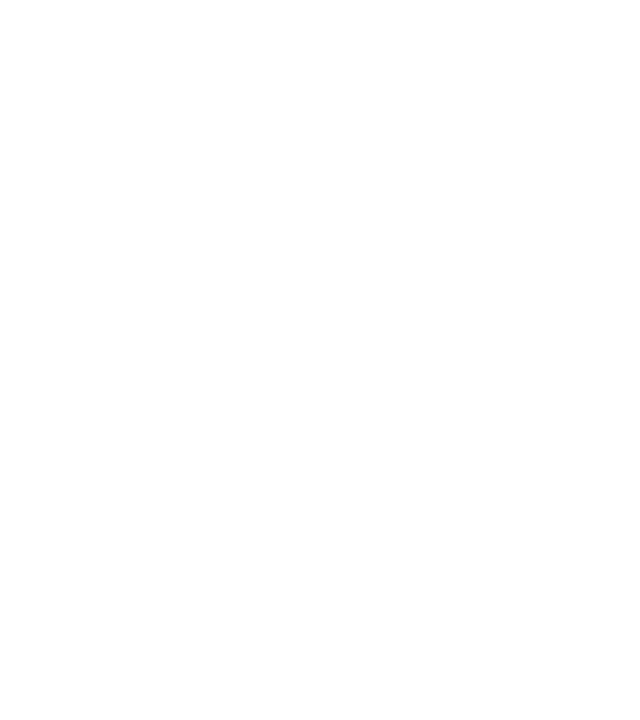
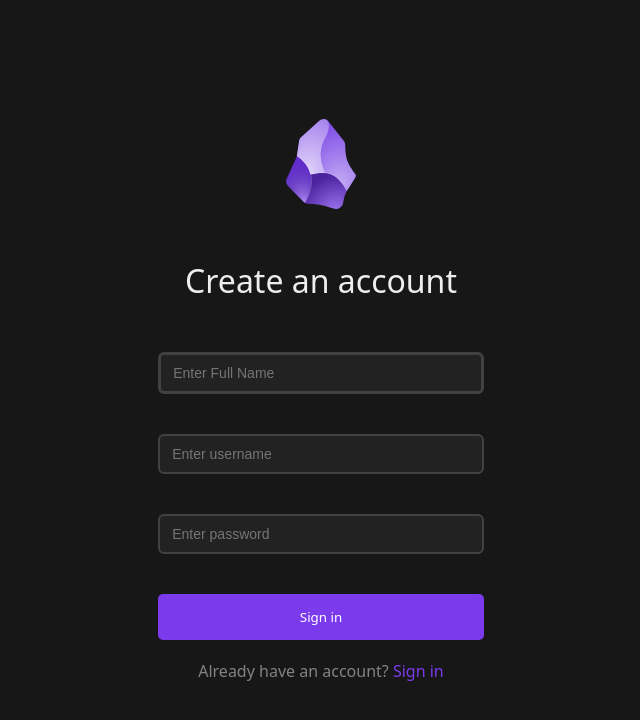
Before and after one commit to Arslan909/notes-app-inReact, a React (Vite) app in the folder note_app_frontend/: page /signup in a window 1280 px wide. Before the commit this address had no page. Shown: the top 720 px of the page, without its empty margins (319-959 px from the left). Built offline with nearby package versions, Linux system fonts and the light colour scheme; a web font is replaced by a local one.

Commit message:
That’s life, you know you never end up where you thought you wanted to be

```diff
--- a/note_app_frontend/src/Index.jsx
+++ b/note_app_frontend/src/Index.jsx
@@ -1,10 +1,11 @@
 import { BrowserRouter, Routes, Route } from "react-router-dom"
 
 
-import Entrance from './components/Entrance.jsx'
+// import Entrance from './components/Entrance.jsx'
 import Login from './components/Login.jsx'
+import Signup from './components/Signup.jsx'
 import App from './Notes.jsx'
-import Test from './components/Test.jsx'
+// import Test from './components/Test.jsx'
 
 
 export default function Index() {
@@ -14,12 +15,10 @@ export default function Index() {
 			<BrowserRouter>
 
 				<Routes>
-                    {/* <Route path="/" element={<Entrance/>}></Route>
-                    <Route path="/login" element={<Login/>}></Route> */}
-                    <Route path="/" element={<App/>}></Route>
+                    <Route path="/login" element={<Login/>}></Route>
+                    <Route path="/signup" element={<Signup/>}></Route>
+                    <Route path="/notes" element={<App/>}></Route>
 
-                    {/* <Route path="/test/:id" element={<Test/>}></Route> */}
-                    <Route path="/t est" element={<Test/>}></Route>
 				</Routes>
 			</BrowserRouter>
 
--- a/note_app_frontend/src/assets/BasicPopover.jsx
+++ b/note_app_frontend/src/assets/BasicPopover.jsx
@@ -90,7 +90,7 @@ export default function BasicPopover() {
   return (
     <div>
       <Tooltip title="check notifications" placement='right'>
-        <NotificationsActiveOutlinedIcon className='notfication-icon' onClick={handleClick} sx={{ color: "#9f9e9f" }} />
+        <NotificationsActiveOutlinedIcon className='notfication-icon' onClick={handleClick} />
       </Tooltip>
 
       {/* <Button aria-describedby={id} variant="contained" onClick={handleClick}>
--- /dev/null
+++ b/note_app_frontend/src/components/Css/login.css
@@ -0,0 +1,112 @@
+
+.login-container {
+  background-color: #161716;
+  width: 100vw;
+  height: 100vh;
+  display: flex;
+  justify-content: center;
+  align-items: center;
+  color: #efeeef;
+  font-family: ui-sans-serif, system-ui, -apple-system, BlinkMacSystemFont, Roboto, "Inter", "Helvetica Neue", Arial, "Noto Sans", sans-serif, "Apple Color Emoji", "Segoe UI Emoji", "Segoe UI Symbol", "Noto Color Emoji";
+
+
+}
+
+.login-form {
+  display: flex;
+  flex-direction: column;
+  width: 27%;
+  justify-content: center;
+  align-items: center;
+  /* background-color: blue; */
+  padding: 10px;
+}
+
+.login-form img {
+  width: 90px;
+  height: 90px;
+  margin-bottom: 50px;
+}
+
+.login-form input {
+  width: 100%;
+  /* height: 30px; */
+  padding-top: 0.5rem;
+  padding-bottom: 0.5rem;
+  padding-left: 0.75rem;
+  padding-right: 0.75rem;
+
+  background: rgb(34 34 34);
+  border-radius: 6px;
+  border: 2px solid #404141;
+  margin-bottom: 40px;
+  font-size: 0.875rem;
+  line-height: 1.25rem;
+  color: rgb(255 255 255);
+  outline: none;
+  cursor: pointer;
+
+}
+
+.login-form input:focus {
+  border: 3px solid #404141;
+  outline: none;
+}
+
+.login-form button {
+  width: 100%;
+  padding: 0.75rem;
+  border-radius: 5px;
+  outline: none;
+  border: 2px solid rgb(124 58 237);
+  background-color: rgb(124 58 237);
+  color: rgb(255 255 255);
+  margin-bottom: 20px;
+  font-family: ui-sans-serif, system-ui, -apple-system, BlinkMacSystemFont, Roboto, "Inter", "Helvetica Neue", Arial, "Noto Sans", sans-serif, "Apple Color Emoji", "Segoe UI Emoji", "Segoe UI Symbol", "Noto Color Emoji";
+  cursor: pointer;
+}
+.login-form button:hover {
+  background-color: rgb(139 92 246);
+  border: 2px solid rgb(139 92 246);
+}
+
+.login-form h1 {
+  margin-bottom: 50px;
+  font-weight: 500;
+  text-align: center;
+}
+
+.create-account-text {
+  color: #828383;
+}
+
+.create-account-text span{
+  color:rgb(124 58 237);
+}
+.sign-up-link {
+  color:rgb(124 58 237);
+  text-decoration: none;
+}
+
+.forgot-text{
+  color:rgb(124 58 237);
+  margin-left: auto;
+}
+
+.error-msg{
+  background-color: rgb(69 10 10 );
+  border: 2px solid rgb(127 29 29 );
+  font-size: 0.875rem;
+  line-height: 1.25rem;
+  color: rgb(248 113 113 );
+  width: 100%;
+  text-align: center;
+  margin-bottom: 20px;
+  border-radius: 5px;
+
+  padding-top: 0.5rem;
+  padding-bottom: 0.5rem;
+  padding-left: 0.75rem;
+  padding-right: 0.75rem;
+
+}
--- a/note_app_frontend/src/components/Login.jsx
+++ b/note_app_frontend/src/components/Login.jsx
@@ -1,5 +1,6 @@
 import React from "react";
-import { useNavigate } from 'react-router-dom';
+import { useNavigate, Link } from 'react-router-dom';
+import "./Css/login.css"
 
 export default function Login() {
     const [loginData, setLoginData] = React.useState({
@@ -7,16 +8,25 @@ export default function Login() {
         password: ""
     });
     const navigate = useNavigate();
+    const [errorMsg, setErrorMsg] = React.useState("")
 
-    React.useEffect(()=>{
-        fetch("http://127.0.0.1:5000/")
-            .then(res => res.json())
-            .then(data => console.log(data))
-    }, [])
+    // React.useEffect(() => {
+    //     fetch("http://127.0.0.1:5000/")
+    //         .then(res => res.json())
+    //         .then(data => console.log(data))
+    // }, [])
 
     function handleSubmit(event) {
         event.preventDefault();
         // console.log(loginData);
+        if(loginData.username === ""){
+            setErrorMsg("Email is not valid")
+            return
+        }
+        else if(loginData.password === ""){
+            setErrorMsg("Password is not valid")
+            return
+        }
 
 
         fetch("http://127.0.0.1:5000/login", {
@@ -34,8 +44,13 @@ export default function Login() {
                 }
             })
             .then(data => {
-            console.log(data.userId);
+                // console.log(data.userId);
+                // console.log(data.access_token);
+
                 localStorage.setItem('userId', data.userId);
+                if(data.access_token !== "" ){
+                    localStorage.setItem('access_token', data.access_token);
+                }
                 navigate('/notes');
 
             })
@@ -44,6 +59,7 @@ export default function Login() {
     }
 
     function handleChange(event) {
+        setErrorMsg("")
         const { name, value } = event.target;
         setLoginData((prevData) => ({
             ...prevData,
@@ -52,7 +68,12 @@ export default function Login() {
     }
 
     return (
+        <div className="login-container">
+
             <form className="login-form" onSubmit={handleSubmit}>
+                <img src="obsidian-logo.svg" alt="obsidian logo" />
+                <h1>Sign in to your account</h1>
+                {errorMsg !== "" ?  <h3 className="error-msg">{errorMsg}</h3> : null}
                 <input
                     id="username"
                     type="text"
@@ -60,8 +81,10 @@ export default function Login() {
                     value={loginData.username}
                     onChange={handleChange}
                     placeholder="Enter username"
-                required
+                    // required
+                    autoFocus
                 />
+                <p className="forgot-text">Forgot password?</p>
                 <input
                     id="password"
                     type="password"
@@ -69,9 +92,11 @@ export default function Login() {
                     value={loginData.password}
                     onChange={handleChange}
                     placeholder="Enter password"
-                required
+                    // required
                 />
-            <button type="submit">Login</button>
+                <button type="submit">Sign in</button>
+                <p className="create-account-text">Dont have an account? <span><Link to="/signup" className="sign-up-link">Create an account</Link></span></p>
             </form>
+        </div>
     );
 }
--- /dev/null
+++ b/note_app_frontend/src/components/Signup.jsx
@@ -0,0 +1,103 @@
+import React from "react";
+import { useNavigate, Link } from 'react-router-dom';
+import "./Css/login.css"
+
+export default function Login() {
+  const [loginData, setLoginData] = React.useState({
+    fullName: "",
+    username: "",
+    password: ""
+  });
+  const navigate = useNavigate();
+  const [errorMsg, setErrorMsg] = React.useState("")
+
+  function handleSubmit(event) {
+    event.preventDefault();
+    // console.log(loginData);
+    if (loginData.fullName === "") {
+      setErrorMsg("Name is not valid")
+      return
+    }
+    else if (loginData.username === "") {
+      setErrorMsg("Email is not valid")
+      return
+    }
+    else if (loginData.password === "") {
+      setErrorMsg("Password is not valid")
+      return
+    }
+
+
+    fetch("http://127.0.0.1:5000/signup", {
+      method: "POST",
+      body: JSON.stringify(loginData),
+      headers: {
+        "Content-Type": "application/json"
+      }
+    })
+      .then(res => res.json())
+      .then(data => {
+        if (data.error) {
+          setErrorMsg(data.error);
+          throw new Error(data.error);
+        }
+        // console.log(data);
+        navigate('/login');
+      })
+      .catch(error => {
+        console.error("Error:", error.message);
+      });
+
+
+  }
+
+  function handleChange(event) {
+    setErrorMsg("")
+    const { name, value } = event.target;
+    setLoginData((prevData) => ({
+      ...prevData,
+      [name]: value
+    }));
+  }
+
+  return (
+    <div className="login-container">
+
+      <form className="login-form" onSubmit={handleSubmit}>
+        <img src="obsidian-logo.svg" alt="obsidian logo" />
+        <h1>Create an account</h1>
+        {errorMsg !== "" ? <h3 className="error-msg">{errorMsg}</h3> : null}
+        <input
+          id="fullname"
+          type="text"
+          name="fullName"
+          value={loginData.fullName}
+          onChange={handleChange}
+          placeholder="Enter Full Name"
+          // required
+          autoFocus
+        />
+        <input
+          id="username"
+          type="text"
+          name="username"
+          value={loginData.username}
+          onChange={handleChange}
+          placeholder="Enter username"
+        // required
+        />
+        <input
+          id="password"
+          type="password"
+          name="password"
+          value={loginData.password}
+          onChange={handleChange}
+          placeholder="Enter password"
+        // required
+        />
+        <button type="submit">Sign in</button>
+        <p className="create-account-text">Already have an account? <span><Link to="/login" className="sign-up-link">Sign in</Link></span></p>
+      </form>
+    </div>
+  );
+}
--- a/note_app_frontend/src/muiComponents/FormDialog.jsx
+++ b/note_app_frontend/src/muiComponents/FormDialog.jsx
@@ -71,7 +71,7 @@ export default function FormDialog() {
     <React.Fragment>
       <Tooltip title="share workspace" placement='right'>
 
-        <ShareOutlinedIcon className="share-icon" onClick={handleClickOpen} sx={{ color: "#9f9e9f" }} />
+        <ShareOutlinedIcon className="share-icon" onClick={handleClickOpen} />
       </Tooltip>
 
       <Dialog
```
Also changed, not shown: note_app_frontend/src/App.css (+15 -0 lines), note_app_frontend/src/Notes.jsx (+6 -1 lines), note_app_frontend/src/assets/SortNote.jsx (+6 -7 lines), note_app_frontend/src/assets/Workspaces.jsx (+18 -13 lines), note_app_frontend/src/components/Sidebar.jsx (+8 -10 lines), note_app_frontend/public/obsidian-logo.svg (added), note_app_frontend/src/components/Css/signup.css (added), 1 other file (tests, documents, lock files or other folders). Lines whose indentation alone changed are shown as unchanged.
